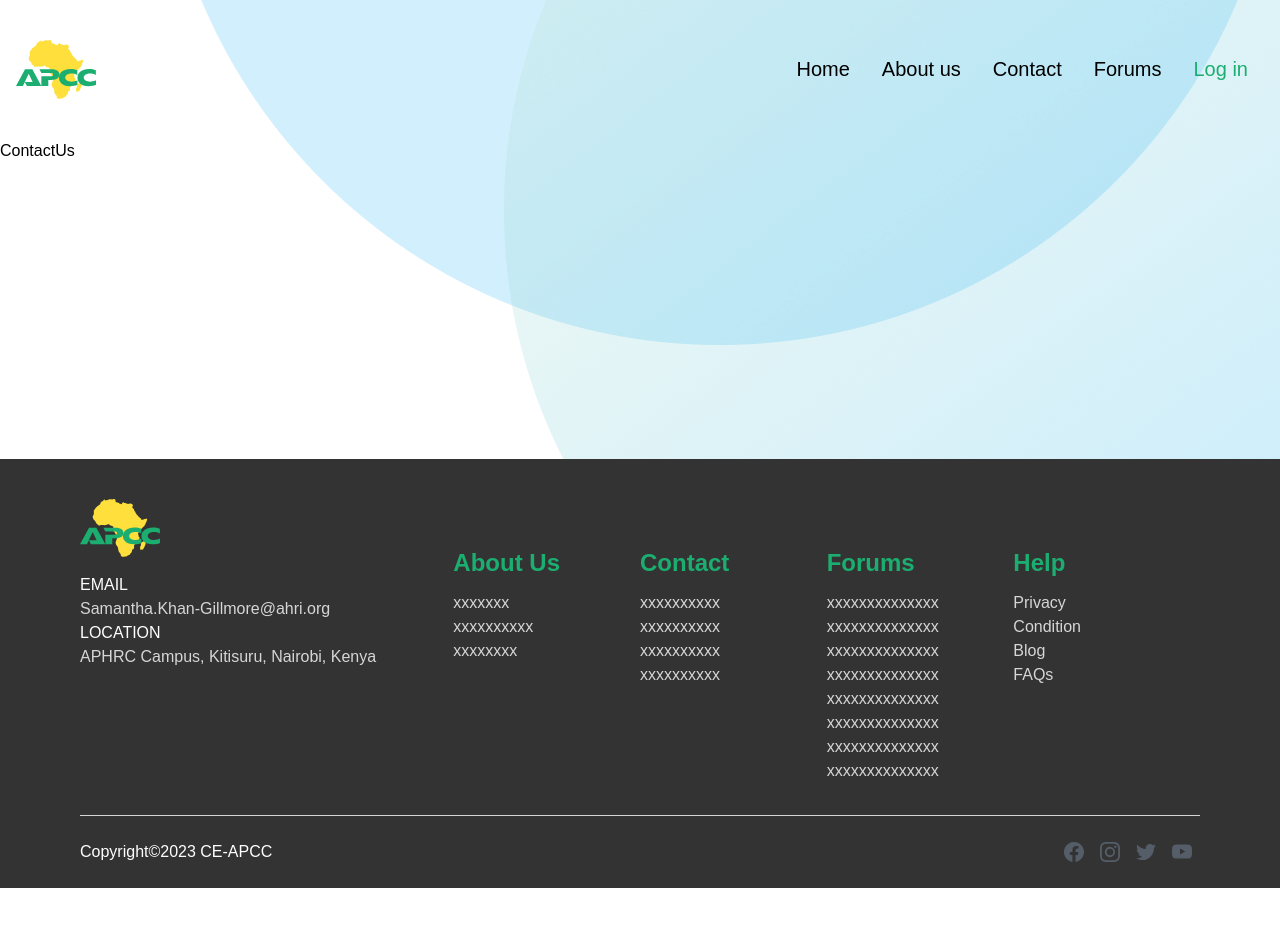
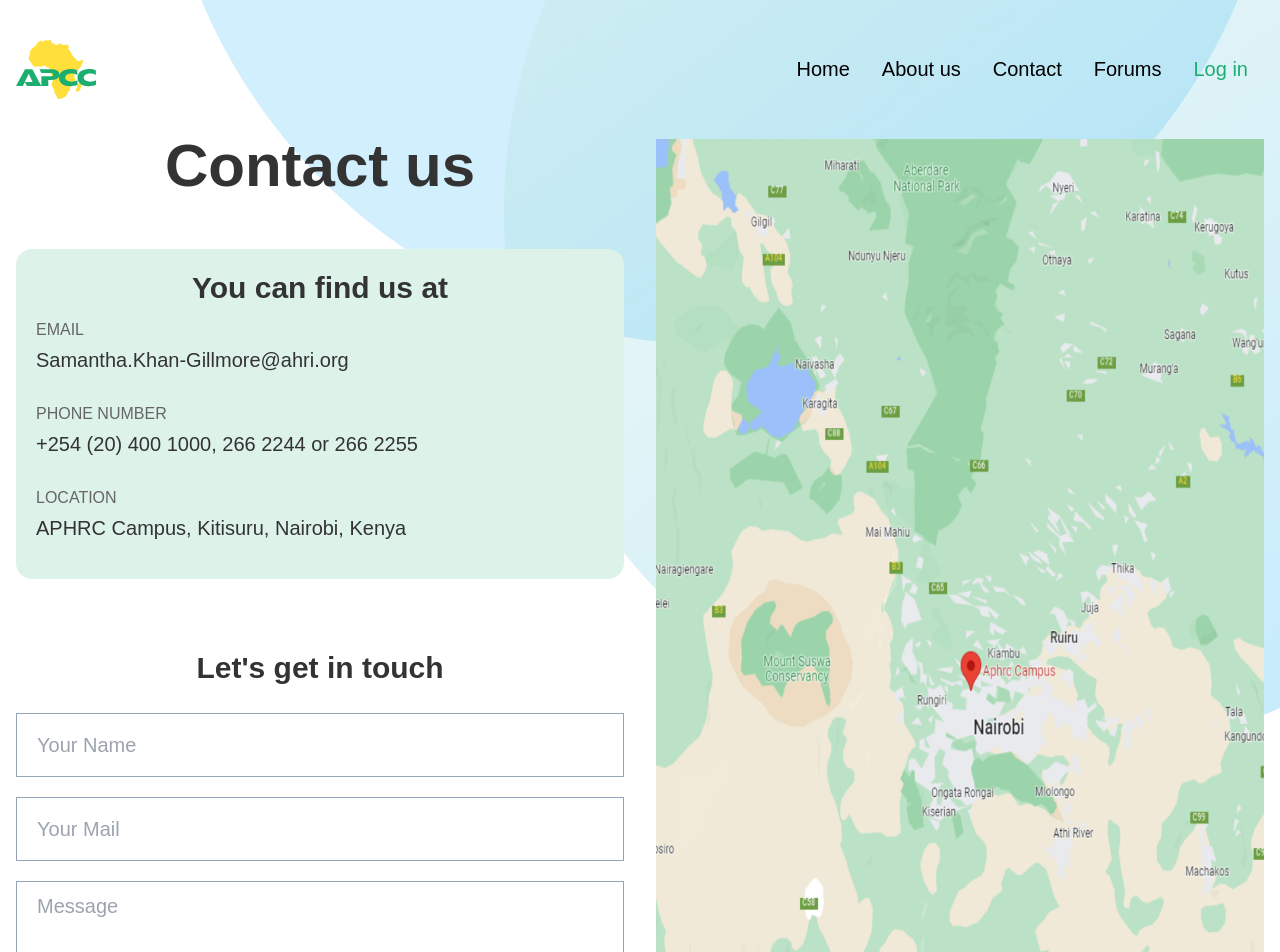
Before and after one commit to Anastasiia326/ce-apcc, a React (Create React App) app: page /contact in a window 1280 px wide. Shown: the top 952 px of the page. Before the commit the page ends 888 px from the top, so only its background shows below. Built offline with nearby package versions, Linux system fonts and the light colour scheme.

Commit message:
Make Contact page

```diff
--- a/src/components/pages/ContactUs.js
+++ b/src/components/pages/ContactUs.js
@@ -1,7 +1,33 @@
+import MapImage from "../../assets/images/map.png";
+
 function ContactUs () {
   return (
     <div className="contact-us">
-      ContactUs
+      <div className="container mx-auto grid grid-cols-2 gap-8 px-4">
+        <div className="mb-[120px]">
+          <h1 className="text-[#333333] text-6xl text-center font-bold leading-[54px] mb-14">Contact us</h1>
+          <div className="bg-[#DDF3EA] rounded-2xl px-5 py-3">
+            <h3 className="text-[#333333] text-3xl text-center font-bold leading-[54px] mb-4.5">You can find us at</h3>
+            <h6 className="text-[#656565] text-base leading-[30px]">EMAIL</h6>
+            <p className="text-[#333333] text-xl leading-[30px] mb-6">Samantha.Khan-Gillmore@ahri.org</p>
+            <h6 className="text-[#656565] text-base leading-[30px]">PHONE NUMBER</h6>
+            <p className="text-[#333333] text-xl leading-[30px] mb-6">+254 (20) 400 1000, 266 2244 or 266 2255</p>
+            <h6 className="text-[#656565] text-base leading-[30px]">LOCATION</h6>
+            <p className="text-[#333333] text-xl leading-[30px] mb-6">APHRC Campus, Kitisuru, Nairobi, Kenya</p>
+          </div>
+
+          <div className="pt-[54px]">
+            <h3 className="text-3xl text-[#333333] text-center font-bold leading-[54px] my-2">Let's get in touch</h3>
+            <input type="text" name="name" placeholder="Your Name" className="w-full border border-solid border-slate-400 my-2.5 px-5 py-1 text-xl leading-[54px]" />
+            <input type="text" name="mail" placeholder="Your Mail" className="w-full border border-solid border-slate-400 my-2.5 px-5 py-1 text-xl leading-[54px]" />
+            <textarea name="message" placeholder="Message" className="w-full h-auto border border-solid border-slate-400 my-2.5 px-5 py-1 text-xl leading-[40px]" />
+            <button type="button" className="bg-[#1BAE70] rounded-xl text-white text-xl text-center leading-[54px] py-1 px-8">Send Message</button>
+          </div>
+        </div>
+        <div className="google-map mb-[120px]">
+          <img src={MapImage} alt="Google Map" className="w-full h-full" />
+        </div>
+      </div>
     </div>
   )
 }
```
Also changed, not shown: src/assets/images/map.png (added).
